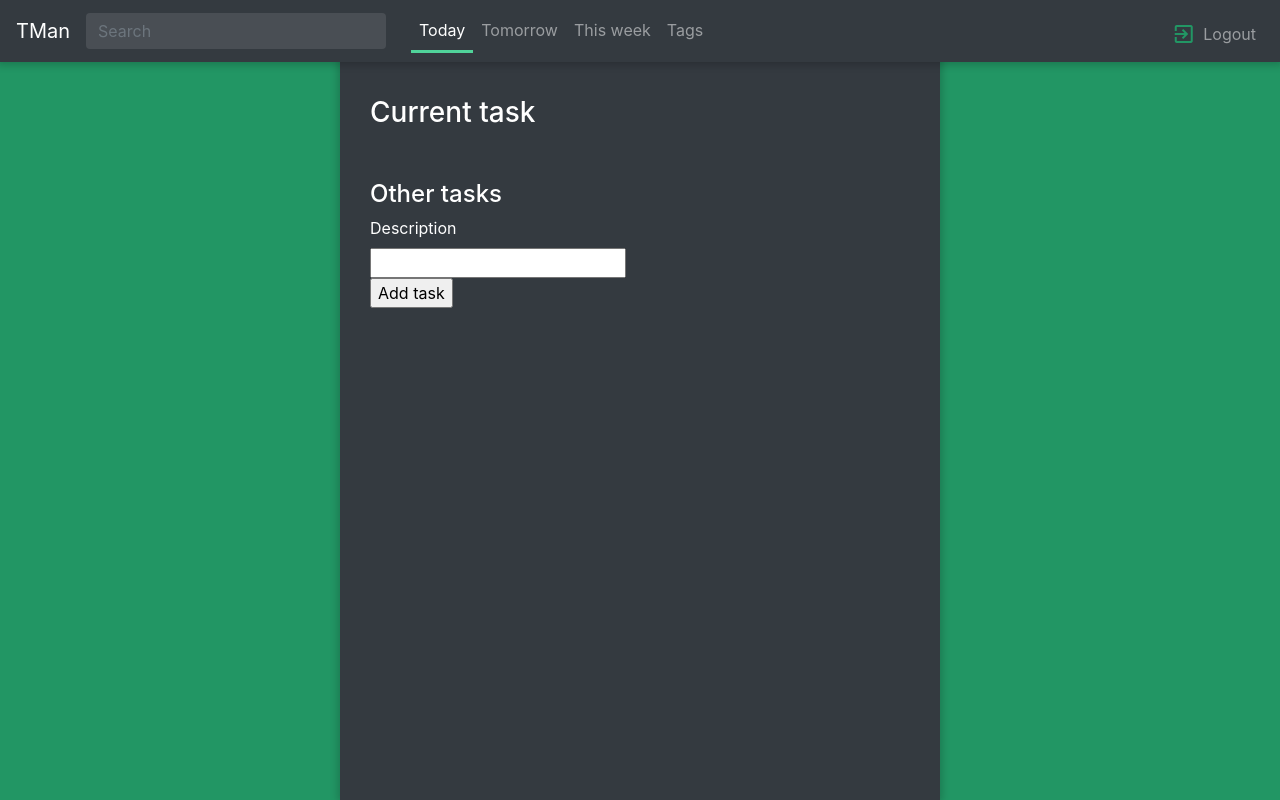
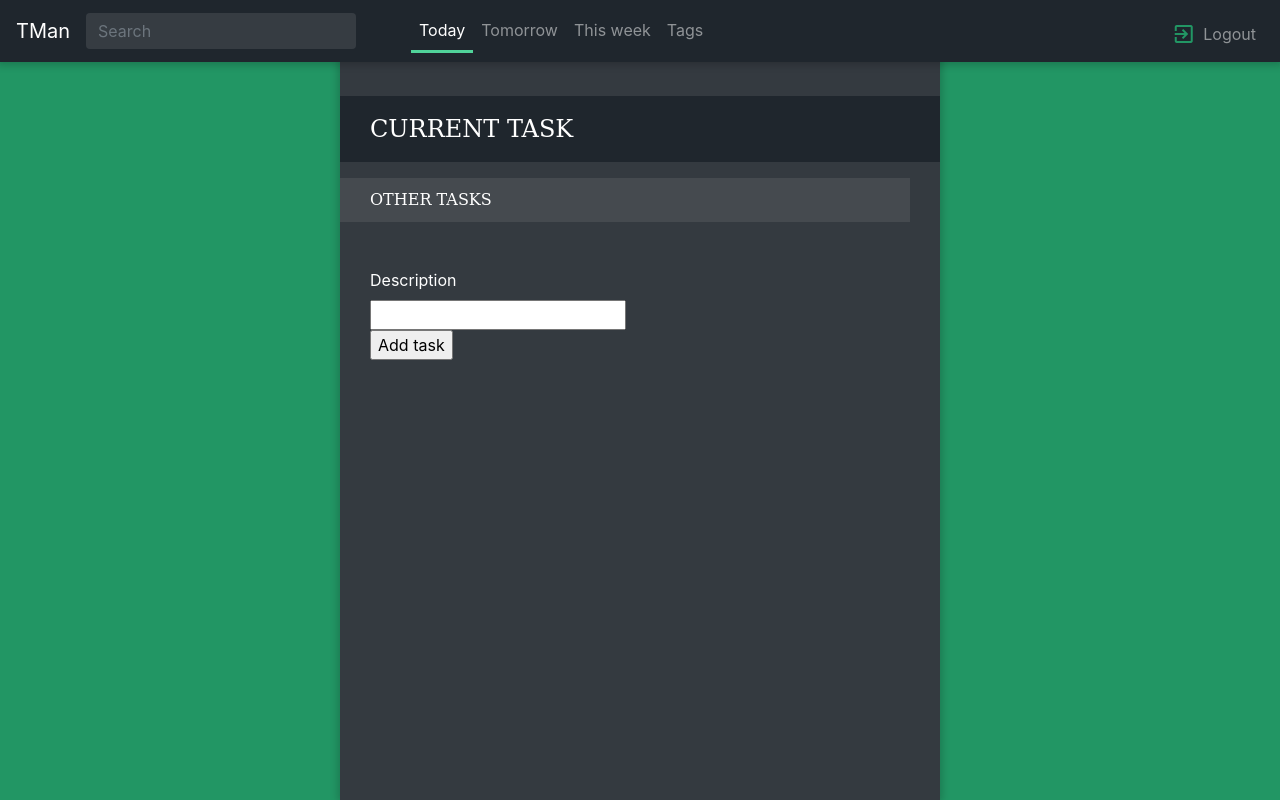
Before and after one commit to doc97/tman, a Flask app: page /tasks/today in a window 1280 px wide. Run offline with Flask 2, Linux system fonts and the light colour scheme; a user stored in the database is signed in; data that the repository does not hold is empty; some libraries are stand-ins or nearby versions.

Commit message:
Improve header visuals, recolor navbar

```diff
--- a/application/static/app.css
+++ b/application/static/app.css
@@ -4,6 +4,10 @@ html, body {
     overflow: auto;
     background-color: var(--theme-accent-dark) !important;
     color: var(--theme-text-primary) !important;
+}
+
+nav {
+    background-color: var(--theme-background-dark) !important;
 }
 
 ul {
@@ -86,7 +90,6 @@ li.nav.active a {
 }
 
 #app-holder {
-    padding: 30px;
     padding-top: 96px;
 }
 
@@ -97,7 +100,7 @@ li.nav.active a {
 }
 
 .nav-search-bar input {
-    width: 100% !important;
+    width: 90% !important;
     border: none;
     background-color: rgba(255, 255, 255, 0.1) !important;
     color: white !important;
@@ -118,6 +121,33 @@ li.nav.active a {
 
 .center-children {
     text-align: center;
+}
+
+.app-header {
+    font-family: Constantia, "Lucida Bright", Lucidabright, "Lucida Serif", Lucida, "DejaVu Serif", "Bitstream Vera Serif", "Liberation Serif", Georgia, serif;
+}
+
+.app-header-primary {
+    padding: 15px;
+    padding-left: 30px;
+    font-size: 1.5rem;
+    background-color: var(--theme-background-dark);
+}
+
+.app-header-secondary {
+    padding: 10px;
+    padding-left: 30px;
+    margin-right: 30px;
+    background-color: var(--theme-background-light);
+}
+
+.app-text {
+    font-size: 1.2rem;
+}
+
+.app-content {
+    padding: 30px;
+    padding-top: 0;
 }
 
 .logout-btn span.icon {
--- a/application/static/tasks.css
+++ b/application/static/tasks.css
@@ -1,7 +1,4 @@
 /* Id's */
-#other-tasks-header {
-    margin-top: 50px;
-}
 
 #task-edit-submit {
     display: inline-block;
@@ -22,7 +19,7 @@
 }
 
 #edit-task-description {
-    background-color: var(--theme-background-light);
+    background-color: var(--theme-background-lighter);
 }
 
 /* Classes */
--- a/application/static/theme.css
+++ b/application/static/theme.css
@@ -1,6 +1,7 @@
 :root {
     --theme-background: #343a40;
-    --theme-background-light: #6c757d;
+    --theme-background-light: #454a4f;
+    --theme-background-lighter: #6c757d;
     --theme-background-dark: #1f262d;
     --theme-accent-light: #50d39a;
     --theme-accent: #33af79;
--- a/application/templates/app_layout.html
+++ b/application/templates/app_layout.html
@@ -17,7 +17,7 @@
     <body>
         {% block body %}
             <div id="top-bar" class="drop-shadow">
-                <nav class="navbar navbar-expand-lg navbar-dark bg-dark">
+                <nav class="navbar navbar-expand-lg navbar-dark">
                     <div class="navbar-header">
                         <a class="navbar-brand" href="#">TMan</a>
                     </div>
--- a/application/templates/tags/tags_all.html
+++ b/application/templates/tags/tags_all.html
@@ -1,6 +1,8 @@
 {% extends "tags/tags_layout.html" %}
 {% block title %}Tags{% endblock %}
 {% block content %}
+    <p class="app-header app-header-secondary">TAGS</p>
+    <div class="app-content">
         <ul>
             {% for tag in tags %}
                 <li id="tag-{{ tag.id }}" class="tag">
@@ -26,5 +28,6 @@
             <span class="icon material-icons">add</span>
             <span>Add tag</span>
         </a>
+    </div>
 {% endblock %}
 {% block nav_tags %} <a class="nav-item nav-link active" href="{{ url_for('tags_all') }}">Tags</a> {% endblock %}
--- a/application/templates/tasks/tasks_today.html
+++ b/application/templates/tasks/tasks_today.html
@@ -2,14 +2,17 @@
 {% import "tasks/tasks_macros.html" as macros %}
 {% block title %}Today{% endblock %}
 {% block content %}
-    <h3>Current task</h3>
+    <p id="current-task-header" class="app-header app-header-primary">CURRENT TASK</p>
     {% if tasks %}
+        <div class="app-content">
             <div id="task-{{ tasks[0].id }}">
                 {{ macros.task_item(tasks[0], tags, false) }}
             </div>
+        </div>
     {% endif %}
 
-    <h4 id="other-tasks-header">Other tasks</h4>
+    <p id="other-tasks-header" class="app-header app-header-secondary">OTHER TASKS</p>
+    <div class="app-content">
         <ul id="sortable">
             {{ macros.task_list(tasks[1:], tags, true) }}
         </ul>
@@ -19,11 +22,14 @@
                 {{ macros.task_list(done_tasks, tags, false) }}
             </ul>
         {% endif %}
+    </div>
 
     {% if tasks or done_tasks %}
         {{ macros.overflow_menu() }}
     {% endif %}
 
+    <div class="app-content">
         {{ macros.add_task_form(form) }}
+    </div>
 {% endblock %}
 {% block nav_today %} <a class="nav-item nav-link active" href="{{ url_for('tasks_today') }}">Today</a> {% endblock %}
--- a/application/templates/tasks/tasks_tomorrow.html
+++ b/application/templates/tasks/tasks_tomorrow.html
@@ -2,6 +2,8 @@
 {% import "tasks/tasks_macros.html" as macros %}
 {% block title %}Today{% endblock %}
 {% block content %}
+    <p class="app-header app-header-secondary">TOMORROW</p>
+    <div class="app-content">
         {% if tasks %}
             <ul id="sortable">
                 {{ macros.task_list(tasks, tags, true) }}
@@ -15,11 +17,12 @@
         {% endif %}
 
         {% if not tasks and not done_tasks %}
-        <h3>No tasks</h3>
+            <p class="app-text">No tasks</p>
         {% else %}
             {{ macros.overflow_menu() }}
         {% endif %}
 
         {{ macros.add_task_form(form) }}
+    </div>
 {% endblock %}
 {% block nav_tomorrow %} <a class="nav-item nav-link active" href="{{ url_for('tasks_tomorrow') }}">Tomorrow</a> {% endblock %}
--- a/application/templates/tasks/tasks_week.html
+++ b/application/templates/tasks/tasks_week.html
@@ -2,6 +2,8 @@
 {% import "tasks/tasks_macros.html" as macros %}
 {% block title %}Today{% endblock %}
 {% block content %}
+    <p class="app-header app-header-secondary">THIS WEEK</p>
+    <div class="app-content">
         {% if tasks %}
             <ul id="sortable">
                 {{ macros.task_list(tasks, tags, true) }}
@@ -15,11 +17,12 @@
         {% endif %}
 
         {% if not tasks and not done_tasks %}
-        <h3>No tasks</h3>
+            <p class="app-text">No tasks</p>
         {% else %}
             {{ macros.overflow_menu() }}
         {% endif %}
 
         {{ macros.add_task_form(form) }}
+    </div>
 {% endblock %}
 {% block nav_week %} <a class="nav-item nav-link active" href="{{ url_for('tasks_week') }}">This week</a> {% endblock %}
```
Also changed, not shown: application/templates/tasks/tasks_search.html (+14 -7 lines). Lines whose indentation alone changed are shown as unchanged.
